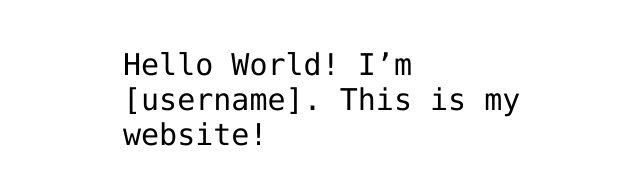
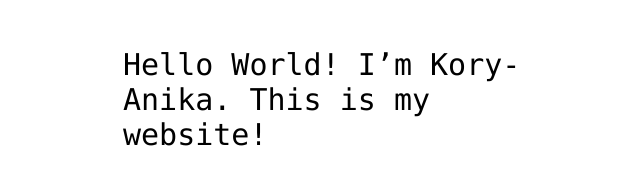
Before and after one commit to Kory-Anika/Kory-Anika.github.io, a plain HTML site: page index.html in a window 1280 px wide. Shown: the part 341-526 px from the top of the page, without its empty margins (317-957 px from the left). Drawn offline with Linux system fonts and the light colour scheme.

Commit message:
Adding my username to index.html

```diff
--- a/index.html
+++ b/index.html
@@ -12,7 +12,7 @@
 <img src="https://octodex.github.com/images/daftpunktocat-thomas.gif" id="octocat" alt="octocat-gif" />
 
 <!-- Change this code here by copy and pasting your template on line 15 -->
-<p>Hello World! I’m [username]. This is my website!</p>
+<p>Hello World! I’m Kory-Anika. This is my website!</p>
 
 </body>
 </html>
```
